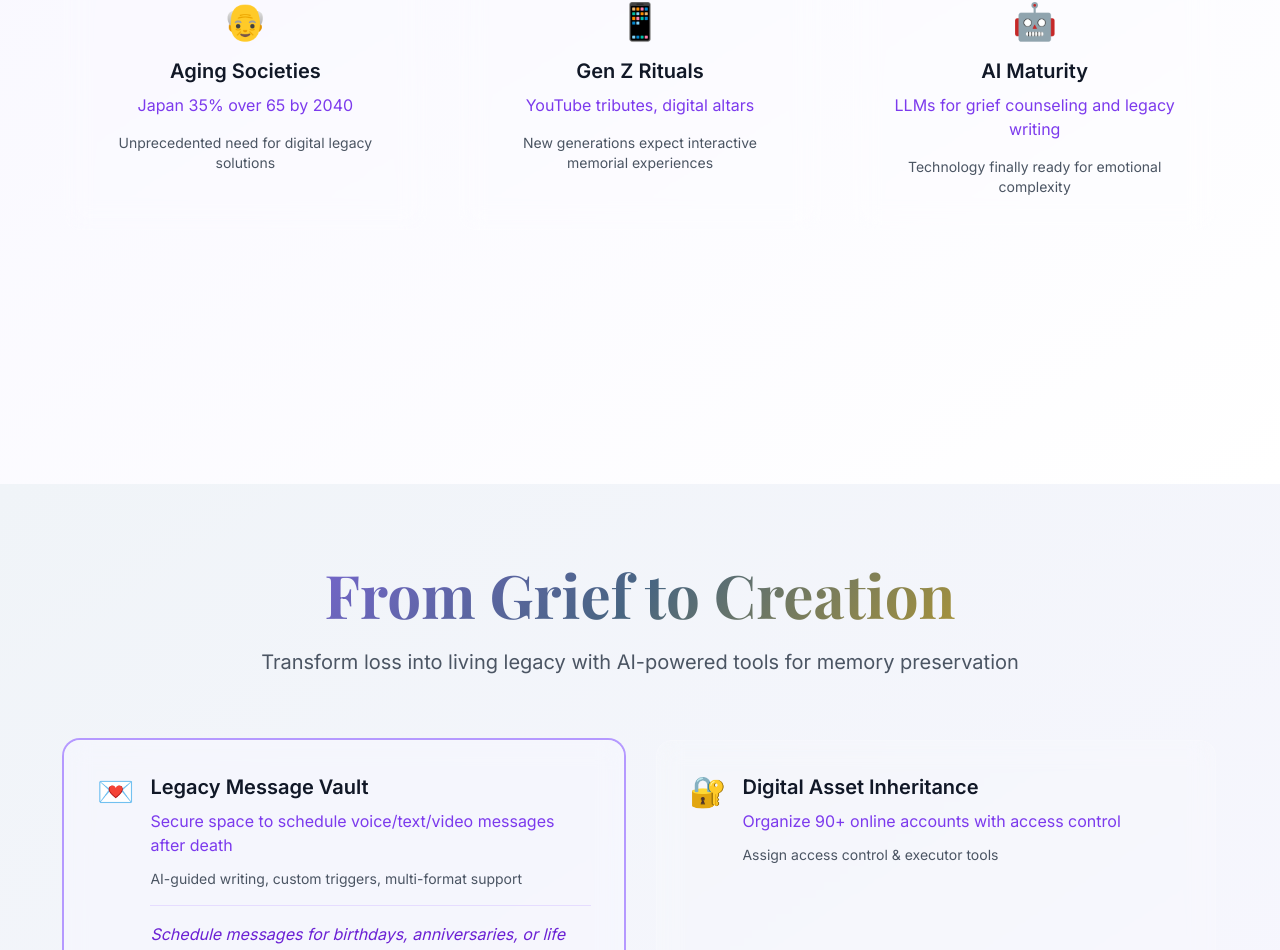
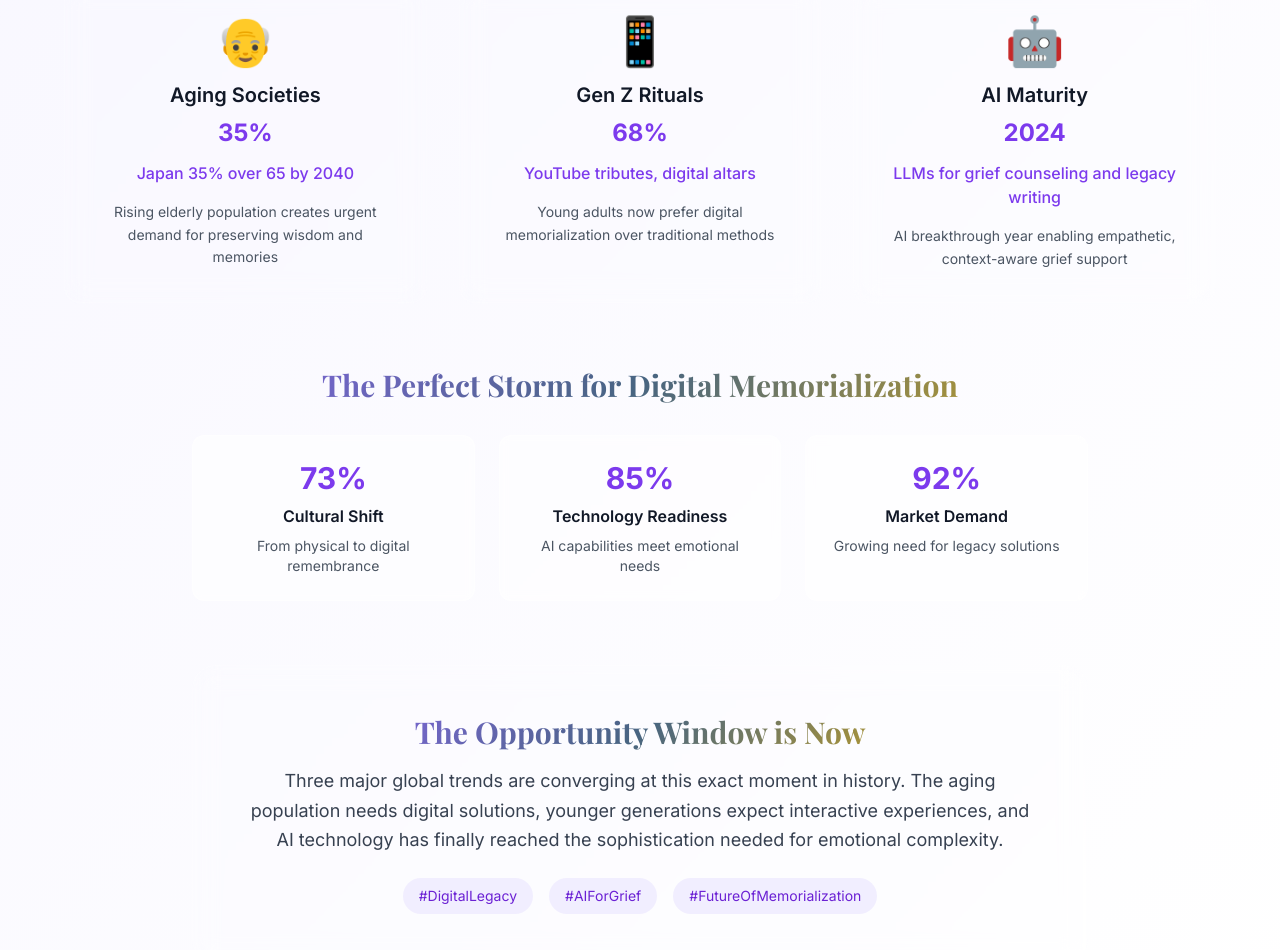
Before and after one commit to MonoidDev/evertrace-homepage, a Next.js app: page / in a window 1280 px wide. Shown: the part 4826-5776 px from the top of the page. Built offline with nearby package versions, Linux system fonts and the light colour scheme.

Commit message:
Configure for GitHub Pages deployment

```diff
--- a/app/components/GlobalTrendsSection.tsx
+++ b/app/components/GlobalTrendsSection.tsx
@@ -9,24 +9,48 @@ const GlobalTrendsSection = () => {
       title: "Aging Societies",
       description: "Japan 35% over 65 by 2040",
       icon: "👴",
-      impact: "Unprecedented need for digital legacy solutions"
+      impact: "Unprecedented need for digital legacy solutions",
+      stats: "35%",
+      details: "Rising elderly population creates urgent demand for preserving wisdom and memories"
     },
     {
       title: "Gen Z Rituals",
       description: "YouTube tributes, digital altars",
       icon: "📱",
-      impact: "New generations expect interactive memorial experiences"
+      impact: "New generations expect interactive memorial experiences",
+      stats: "68%",
+      details: "Young adults now prefer digital memorialization over traditional methods"
     },
     {
       title: "AI Maturity",
       description: "LLMs for grief counseling and legacy writing",
       icon: "🤖",
-      impact: "Technology finally ready for emotional complexity"
+      impact: "Technology finally ready for emotional complexity",
+      stats: "2024",
+      details: "AI breakthrough year enabling empathetic, context-aware grief support"
+    }
+  ]
+
+  const convergencePoints = [
+    {
+      title: "Cultural Shift",
+      description: "From physical to digital remembrance",
+      percentage: "73%"
+    },
+    {
+      title: "Technology Readiness",
+      description: "AI capabilities meet emotional needs",
+      percentage: "85%"
+    },
+    {
+      title: "Market Demand",
+      description: "Growing need for legacy solutions",
+      percentage: "92%"
     }
   ]
 
   return (
-    <div className="relative min-h-screen bg-gradient-to-br from-twilight-50 to-white dark:from-twilight-900 dark:to-navy-900 py-20">
+    <div className="relative py-20 md:py-24 bg-gradient-to-br from-twilight-50 to-white dark:from-twilight-900 dark:to-navy-900">
       <div className="container-max section-padding">
         <motion.div
           className="text-center mb-16"
@@ -43,7 +67,8 @@ const GlobalTrendsSection = () => {
           </p>
         </motion.div>
 
-        <div className="grid grid-cols-1 md:grid-cols-3 gap-8">
+        {/* Main Trends */}
+        <div className="grid grid-cols-1 md:grid-cols-3 gap-8 mb-16">
           {trends.map((trend, index) => (
             <motion.div
               key={index}
@@ -54,19 +79,88 @@ const GlobalTrendsSection = () => {
               viewport={{ once: true }}
               whileHover={{ scale: 1.05 }}
             >
-              <div className="text-4xl mb-4">{trend.icon}</div>
+              <div className="text-5xl mb-4">{trend.icon}</div>
               <h3 className="text-xl font-semibold mb-2 text-gray-900 dark:text-white">
                 {trend.title}
               </h3>
-              <p className="text-twilight-600 dark:text-twilight-400 mb-4">
+              <div className="text-2xl font-bold text-twilight-600 dark:text-twilight-400 mb-3">
+                {trend.stats}
+              </div>
+              <p className="text-twilight-600 dark:text-twilight-400 mb-4 font-medium">
                 {trend.description}
               </p>
-              <p className="text-sm text-gray-600 dark:text-gray-400">
-                {trend.impact}
+              <p className="text-sm text-gray-600 dark:text-gray-400 leading-relaxed">
+                {trend.details}
               </p>
             </motion.div>
           ))}
         </div>
+
+        {/* Convergence Visualization */}
+        <motion.div
+          className="text-center mb-16"
+          initial={{ opacity: 0, y: 30 }}
+          whileInView={{ opacity: 1, y: 0 }}
+          transition={{ duration: 1, delay: 0.6 }}
+          viewport={{ once: true }}
+        >
+          <h3 className="text-2xl md:text-3xl font-serif font-bold text-gradient mb-8">
+            The Perfect Storm for Digital Memorialization
+          </h3>
+          <div className="grid grid-cols-1 md:grid-cols-3 gap-6 max-w-4xl mx-auto">
+            {convergencePoints.map((point, index) => (
+              <motion.div
+                key={index}
+                className="bg-white/60 dark:bg-black/20 backdrop-blur-sm rounded-xl p-6 border border-white/30 dark:border-white/10"
+                initial={{ opacity: 0, scale: 0.9 }}
+                whileInView={{ opacity: 1, scale: 1 }}
+                transition={{ duration: 0.6, delay: 0.8 + index * 0.1 }}
+                viewport={{ once: true }}
+                whileHover={{ scale: 1.02 }}
+              >
+                <div className="text-3xl font-bold text-twilight-600 dark:text-twilight-400 mb-2">
+                  {point.percentage}
+                </div>
+                <h4 className="font-semibold text-gray-900 dark:text-white mb-2">
+                  {point.title}
+                </h4>
+                <p className="text-sm text-gray-600 dark:text-gray-400">
+                  {point.description}
+                </p>
+              </motion.div>
+            ))}
+          </div>
+        </motion.div>
+
+        {/* Call to Action */}
+        <motion.div
+          className="text-center glass rounded-3xl p-8 md:p-12 max-w-4xl mx-auto"
+          initial={{ opacity: 0, y: 30 }}
+          whileInView={{ opacity: 1, y: 0 }}
+          transition={{ duration: 1, delay: 1 }}
+          viewport={{ once: true }}
+          whileHover={{ scale: 1.02 }}
+        >
+          <h3 className="text-2xl md:text-3xl font-serif font-bold text-gradient mb-4">
+            The Opportunity Window is Now
+          </h3>
+          <p className="text-lg text-gray-700 dark:text-gray-300 leading-relaxed mb-6">
+            Three major global trends are converging at this exact moment in history.
+            The aging population needs digital solutions, younger generations expect interactive experiences,
+            and AI technology has finally reached the sophistication needed for emotional complexity.
+          </p>
+          <div className="flex flex-wrap justify-center gap-4 text-sm">
+            <span className="px-4 py-2 bg-twilight-100 dark:bg-twilight-800 rounded-full text-twilight-700 dark:text-twilight-300">
+              #DigitalLegacy
+            </span>
+            <span className="px-4 py-2 bg-twilight-100 dark:bg-twilight-800 rounded-full text-twilight-700 dark:text-twilight-300">
+              #AIForGrief
+            </span>
+            <span className="px-4 py-2 bg-twilight-100 dark:bg-twilight-800 rounded-full text-twilight-700 dark:text-twilight-300">
+              #FutureOfMemorialization
+            </span>
+          </div>
+        </motion.div>
       </div>
     </div>
   )
--- a/app/components/TeamSection.tsx
+++ b/app/components/TeamSection.tsx
@@ -6,22 +6,16 @@ import { motion } from 'framer-motion'
 const TeamSection = () => {
   const team = [
     {
-      name: "Dr. Yuki Tanaka",
-      role: "CEO & Co-founder",
-      background: "Former AI Research Lead at Tokyo University",
+      name: "Yanru Mao",
+      role: "CEO",
+      background: "Waseda University\nFounder of G.K. Monoid\nIT product consultant with cross-border team leadership experience",
       avatar: "👩‍💼"
     },
     {
-      name: "Marcus Chen",
+      name: "Chenyu Wang",
       role: "CTO",
-      background: "Ex-Google AI, Stanford PhD",
+      background: "University of Southern California (USC)\nFormer engineer at Microsoft\nSpecialized in distributed systems and cloud infrastructure",
       avatar: "👨‍💻"
-    },
-    {
-      name: "G.K. Monoid",
-      role: "Founding Partner",
-      background: "Track record in logistics, finance, AI, pet e-commerce",
-      avatar: "🎯"
     }
   ]
 
@@ -43,7 +37,7 @@ const TeamSection = () => {
           </p>
         </motion.div>
 
-        <div className="grid grid-cols-1 md:grid-cols-3 gap-8">
+        <div className="grid grid-cols-1 md:grid-cols-2 gap-8 max-w-4xl mx-auto">
           {team.map((member, index) => (
             <motion.div
               key={index}
@@ -58,12 +52,16 @@ const TeamSection = () => {
               <h3 className="text-xl font-semibold mb-2 text-gray-900 dark:text-white">
                 {member.name}
               </h3>
-              <p className="text-twilight-600 dark:text-twilight-400 mb-3">
+              <p className="text-twilight-600 dark:text-twilight-400 mb-4 font-medium">
                 {member.role}
               </p>
-              <p className="text-sm text-gray-600 dark:text-gray-400">
-                {member.background}
-              </p>
+              <div className="text-sm text-gray-600 dark:text-gray-400 leading-relaxed">
+                {member.background.split('\n').map((line, lineIndex) => (
+                  <p key={lineIndex} className="mb-1">
+                    {line}
+                  </p>
+                ))}
+              </div>
             </motion.div>
           ))}
         </div>
```
